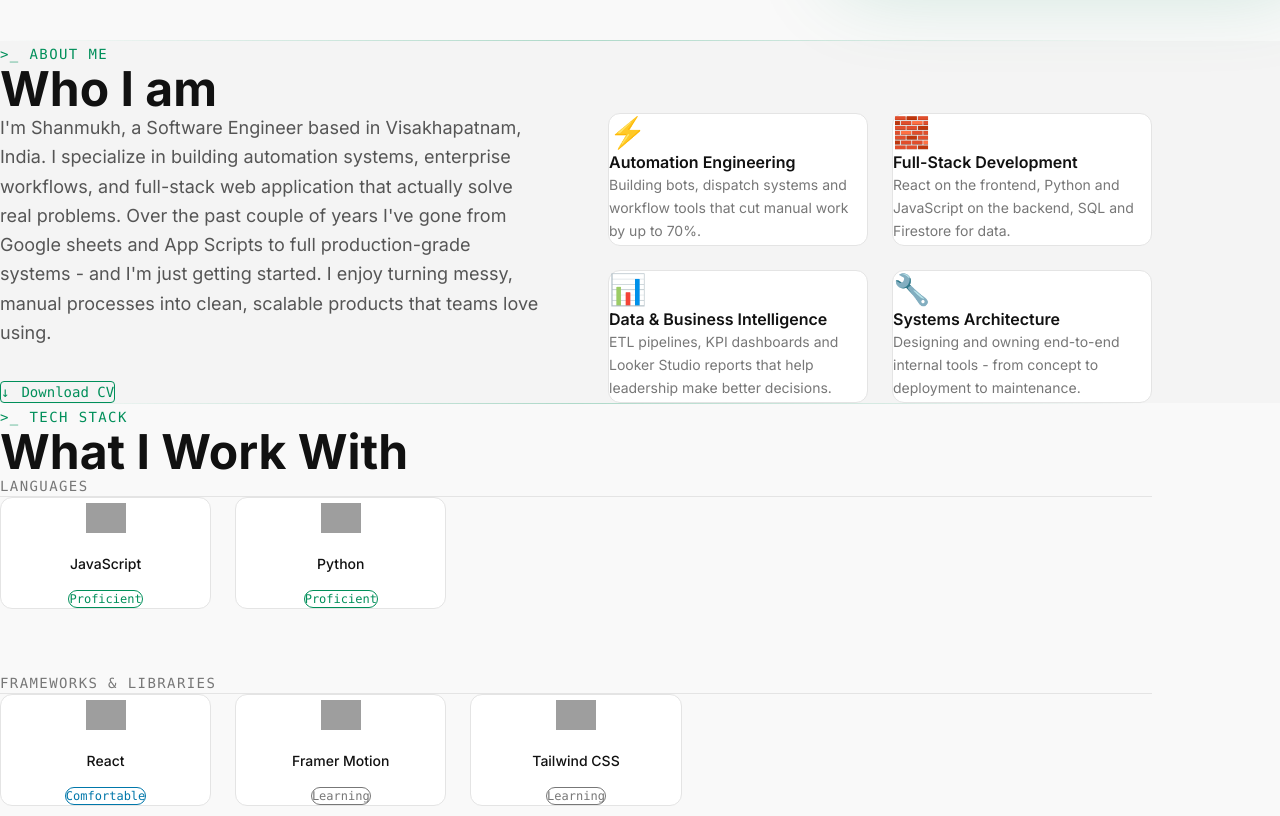
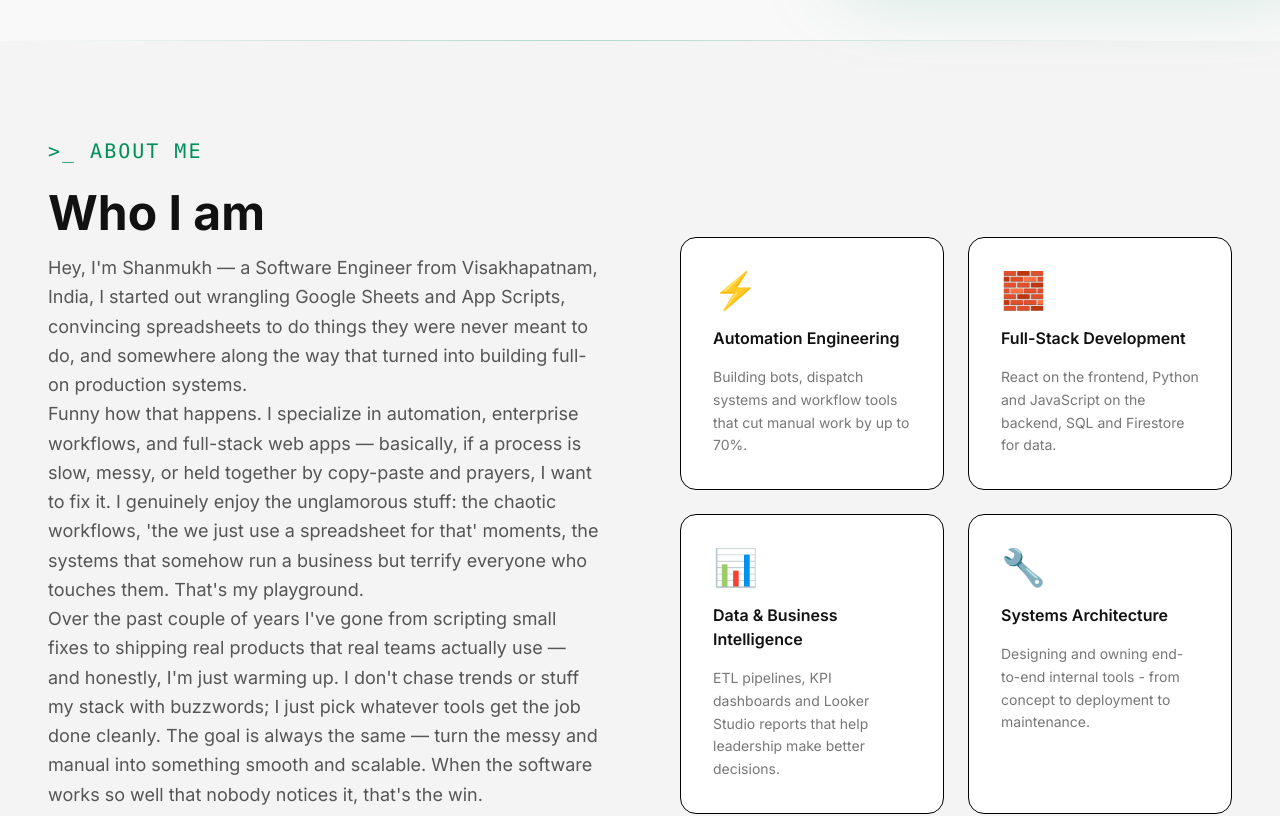
Before and after one commit to ShanmukhPudi/Shanmukh-portfolio, a React (Vite) app: page / in a window 1280 px wide. Shown: the part 760-1576 px from the top of the page. Built offline with nearby package versions, Linux system fonts and the light colour scheme; grey boxes are pictures that could not be loaded.

Commit message:
fix: alignment for section and components

```diff
--- a/src/components/sections/About.jsx
+++ b/src/components/sections/About.jsx
@@ -13,7 +13,7 @@ const containerVariants = {
 const itemVariants = {
     hidden: {
         opacity: 0,
-        y: 0,
+        y: 30,
     },
     visible: {
         opacity: 1,
@@ -30,45 +30,59 @@ const About = () => {
         <section
         id="about"
         aria-label="About section"
-        className="py-32 px-12 md:px-20 max-w-6xl mx-auto w-full"
+        style={{ padding: "6rem 0"}}
+        className="relative w-full"
     >
+        <div></div>
+        {/* <div className="max-w-7xl mx-auto w-full px-6 md:px-20"></div> */}
+
         {/* section header */}
         <motion.div
             variants={containerVariants}
             initial="hidden"
             whileInView="visible"
             viewport={{ once: true, amount: 0.2 }}
-            className="mb-16"
+            className="mb-20"
         >
             <motion.span
                 variants={itemVariants}
-                className="font-mono text-sm text-[#008f5a] dark:text-[#00ff9f] tracking-widest uppercase"
+                className="font-mono text-xl text-[#008f5a] dark:text-[#00ff9f] tracking-widest uppercase"
             >
                 {">_ about me"}
             </motion.span>
             <motion.h2
                 variants={itemVariants}
-                className="text-4xl md:text-5xl font-bold text-[#111111] drak:text-[##111111] mt-3"
+                style={{ marginTop: "1.5rem" }}
+                className="text-4xl md:text-5xl font-bold text-[#111111] dark:text-[#e8e8e8]"
             >
                 Who I am
             </motion.h2>
         </motion.div>
 
         {/* two column layout */}
-        <div className="flex flex-col md:flex-row gap-16">
+        <div className="flex flex-col md:flex-row gap-20" style={{ alignItems: "flex-start"}}>
+
             {/* left - bio & resume */}
             <motion.div
                 variants={containerVariants}
                 initial="hidden"
                 whileInView="visible"
                 viewport={{ once: true, amount:0.2 }}
-                className="flex-1 flex flex-col gap-8"
+                className="flex-1 flex flex-col gap-10"
             >
                 <motion.p
                     variants={itemVariants}
                     className="text-lg text-[#555555] dark:text-[#a0a0a0] leading-relaxed"
+                    style={{ paddingTop: "1rem" }}
                 >
-                    {ABOUT.bio}
+                    {ABOUT.bio.map(( paragraph, index) => (
+                        <p
+                            key={index}
+                            className="text-lg text-[#555555] dark:text-[#a0a0a0] leading-relaxed"
+                        >
+                            {paragraph}
+                        </p>
+                    ))}
                 </motion.p>
 
                 {/* resume download button */}
@@ -77,7 +91,8 @@ const About = () => {
                         href={PERSONAL.resume}
                         download
                         aria-label="Download Shanmukh's resume"
-                        className="inline-flex items-center gap-3 px-8 py-4 font-mono text-sm font-medium border border-[#008f5a] dark:border-[#00ff9f] text-[#008f5a] dark:text-[#00ff9f] rounded hover:bg-[#008f5a] dark:hover:bg-[#00ff9f] hover:text-white dark:hover:text-black transition-all duration-200"
+                        style={{ padding: "1rem 2.5rem", fontSize: "1rem" }}
+                        className="inline-flex items-center gap-3 font-mono font-medium border border-[#008f5a] dark:border-[#00ff9f] text-[#008f5a] dark:text-[#00f9f] rounded-lg hover:bg-[#008f5a] dark:hover:bg-[#00ff9f] hover:text-white dark:hover:text-black transition-all duration-200"
                     >
                         <span aria-hidden="true">↓</span>
                         Download CV
@@ -92,21 +107,31 @@ const About = () => {
                 initial="hidden"
                 whileInView="visible"
                 viewport={{ once: true, amount: 0.2 }}
-                className="flex-1 grid grid-cols-1 sm:grid-cols-2 gap-6"
-            >
+                className="flex-1 grid grid-cols-1 sm:grid-cols-2"
+                style={{ gap: "1.5rem", alignContent: "start", alignSelf: "start" }}            >
                 {ABOUT.strengths.map((strength) => (
                     <motion.div
                         key={strength.id}
                         variants={itemVariants}
-                        className="p-6 rounded-xl border border-[#e4e4e4] dark:border-[#1f1f1f] bg-white dark:bg-[#111111] hover:border-[#008f5a] dark:hover:border-[#00ff9f] transition-all duration-300 group"
+                        whileHover={{
+                            y: -8,
+                            boxShadow: "0 20px 40px rgba(0, 143, 90, 0.15)"
+                        }}
+                        transition= {{ duration: 0.3 }}
+                        style={{
+                            padding: "2rem",
+                            borderRadius: "1rem",
+                            border: "1px solid",
+                        }}
+                        className="flex flex-col gap-4 border-[#e4e4e4] dark:border-[#1f1f1f] bg-white dark:bg-[#111111] cursor-default group"
                     >
                         <span
                             aria-hidden="true"
-                            className="text-3xl mb-4 block"
+                            className="text-4xl"
                         >
                             {strength.icon}
                         </span>
-                        <h3 className="text-base font-semibold text-[#111111] dark:text-[#e8e8e8] mb-2 group-hover:text-[#008f5a] dark:group-hover:text-[#00ff9f] transition-colors duration-200">
+                        <h3 className="text-base font-semibold text-[#111111] dark:text-[#e8e8e8] group-hover:text-[#008f5a] dark:group-hover:text-[#00ff9f] transition-colors duration-200">
                             {strength.title}
                         </h3>
                         <p className="text-sm text-[#777777] dark:text-[#6b6b6b] leading-relaxed">
--- a/src/constants/index.js
+++ b/src/constants/index.js
@@ -20,7 +20,11 @@ export const TYPED_STRINGS = [
 ]
 
 export const ABOUT = {
-    bio: "I'm Shanmukh, a Software Engineer based in Visakhapatnam, India. I specialize in building automation systems, enterprise workflows, and full-stack web application that actually solve real problems. Over the past couple of years I've gone from Google sheets and App Scripts to full production-grade systems - and I'm just getting started. I enjoy turning messy, manual processes into clean, scalable products that teams love using.",
+    bio: ["Hey, I'm Shanmukh — a Software Engineer from Visakhapatnam, India, I started out wrangling Google Sheets and App Scripts, convincing spreadsheets to do things they were never meant to do, and somewhere along the way that turned into building full-on production systems.",
+    "Funny how that happens. I specialize in automation, enterprise workflows, and full-stack web apps — basically, if a process is slow, messy, or held together by copy-paste and prayers, I want to fix it. I genuinely enjoy the unglamorous stuff: the chaotic workflows, 'the we just use a spreadsheet for that' moments, the systems that somehow run a business but terrify everyone who touches them. That's my playground.",
+    "Over the past couple of years I've gone from scripting small fixes to shipping real products that real teams actually use — and honestly, I'm just warming up. I don't chase trends or stuff my stack with buzzwords; I just pick whatever tools get the job done cleanly. The goal is always the same — turn the messy and manual into something smooth and scalable. When the software works so well that nobody notices it, that's the win."],
+
+    // "I'm Shanmukh, a Software Engineer based in Visakhapatnam, India. I specialize in building automation systems, enterprise workflows, and full-stack web application that actually solve real problems. Over the past couple of years I've gone from Google sheets and App Scripts to full production-grade systems - and I'm just getting started. I enjoy turning messy, manual processes into clean, scalable products that teams love using.",
     strengths: [
         {
             id: 1,
--- a/src/containers/HomeContainer.jsx
+++ b/src/containers/HomeContainer.jsx
@@ -11,8 +11,10 @@ const HomeContainer = () => {
         <main>
             <Hero />
             <SectionDivider />
-            <div className="w-full bg-[#f4f4f4] dark:bg-[#0d0d0d]">
+            <div className="w-full bg-[#f4f4f4] dark:bg-[#0d0d0d] flex justify-center">
+                <div style={{ width: "100%", maxWidth: "1550px", padding: "0 3rem" }}>
             <About />
+                </div>
             </div>
             <SectionDivider />
             <TechStack />
```
